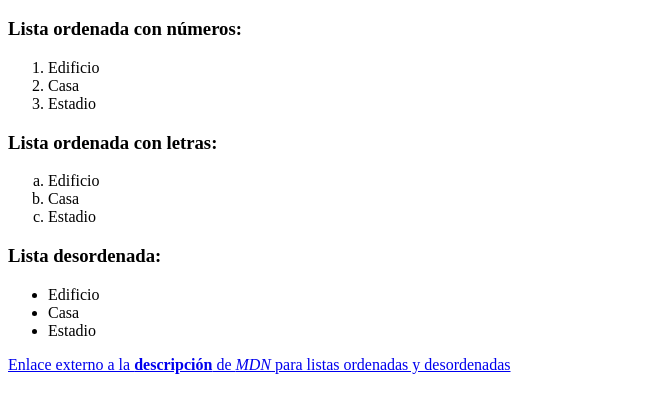
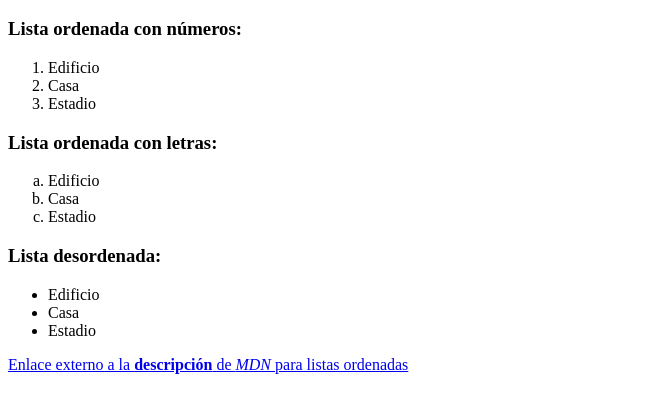
Before and after one commit to aleceromero/Pruebas-html, a plain HTML site: page ej-listas.html in a window 1280 px wide. Shown: the part 121-534 px from the top of the page, without its empty margins (0-665 px from the left). Drawn offline with Linux system fonts and the light colour scheme.

Commit message:
modificacion texto link

```diff
--- a/ej-listas.html
+++ b/ej-listas.html
@@ -25,6 +25,6 @@
             <li>Casa</li>
             <li>Estadio</li>
         </ul>
-        <a href="https://developer.mozilla.org/es/docs/Web/HTML/Element/ol"> Enlace externo a la <strong>descripción</strong> de <em>MDN</em> para listas ordenadas y desordenadas</a>
+        <a href="https://developer.mozilla.org/es/docs/Web/HTML/Element/ol"> Enlace externo a la <strong>descripción</strong> de <em>MDN</em> para listas ordenadas</a>
     </body>
 </html>
```
